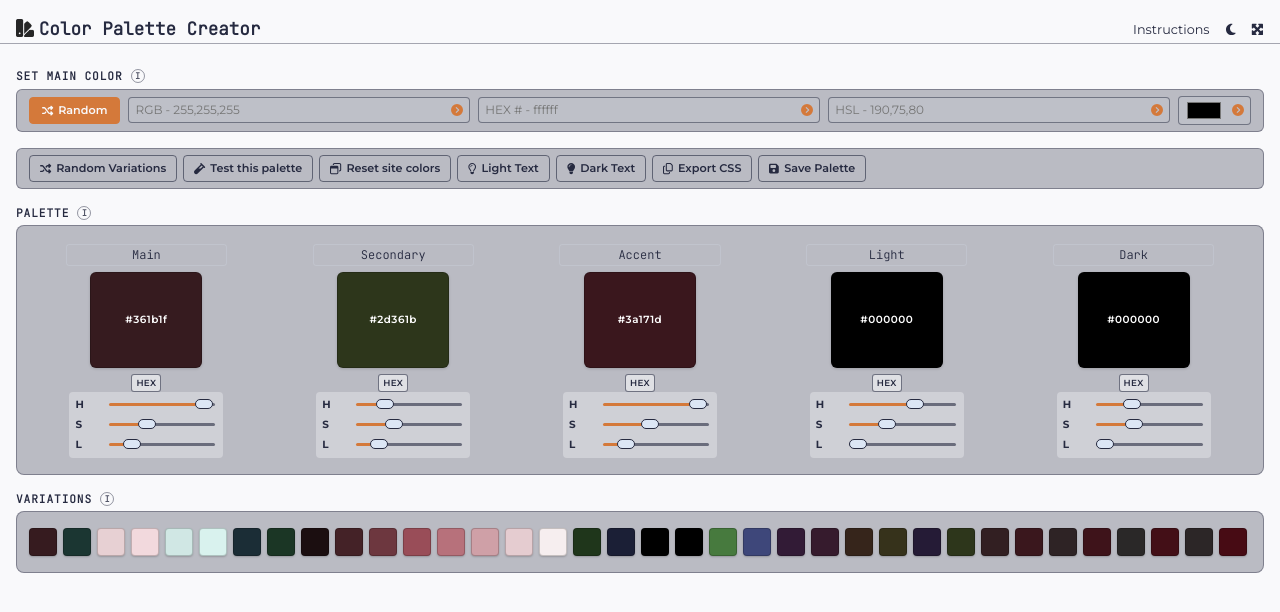
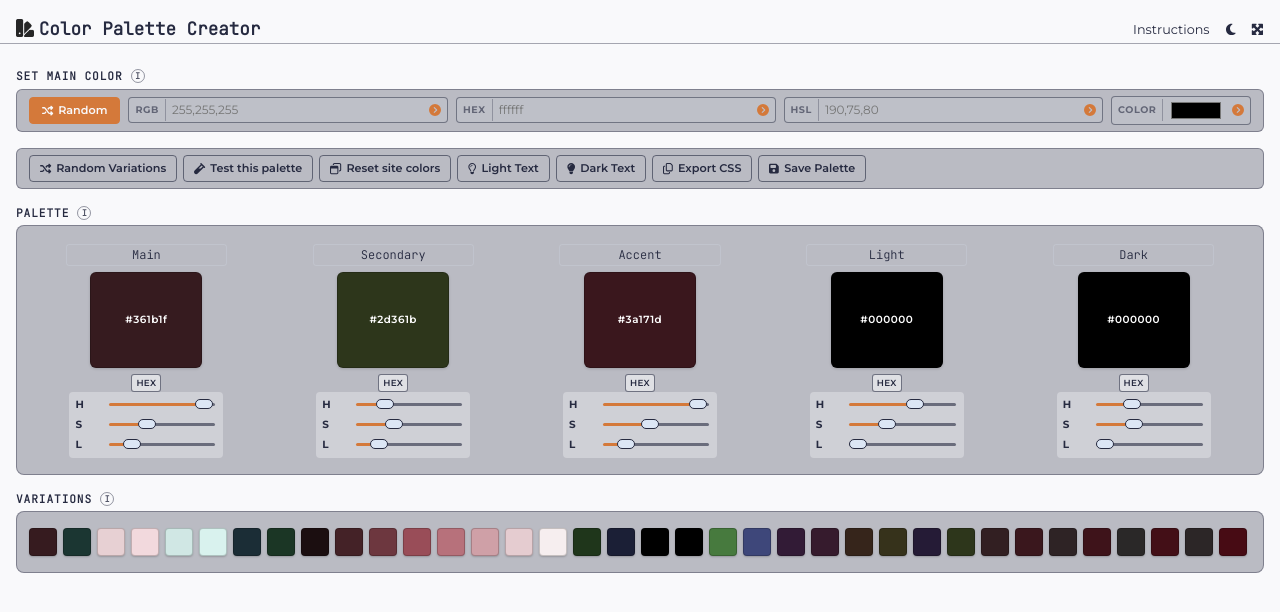
Before and after one commit to rogerio-romao/pallete-creator, a Vue app: page / in a window 1280 px wide. Shown: the top 612 px of the page. Built offline with nearby package versions, Linux system fonts and the light colour scheme; a web font is replaced by a local one.

Commit message:
refactor: improve input styling and add labels for better accessibility

```diff
--- a/src/components/MainColorChooserBar.vue
+++ b/src/components/MainColorChooserBar.vue
@@ -21,16 +21,13 @@ based on it.
             <!-- rgb input  -->
             <form @submit.prevent="submitRgb" data-testid="rgb-form">
                 <div class="input-wrapper" data-tooltip="RGB — e.g. 255,120,80">
-                    <label for="rgbInput" class="sr-only"
-                        >RGB color value</label
-                    >
+                    <label for="rgbInput" class="input-label">RGB</label>
                     <input
                         type="text"
                         data-testid="rgb-input"
-                        placeholder="RGB - 255,255,255"
+                        placeholder="255,255,255"
                         :pattern="rgbPattern"
                         id="rgbInput"
-                        aria-label="RGB color value"
                     />
                     <button type="submit" aria-label="Submit RGB color">
                         <i class="fas fa-chevron-circle-right"></i>
@@ -44,14 +41,13 @@ based on it.
                     class="input-wrapper"
                     data-tooltip="HEX — e.g. ff7850 or #ff7850"
                 >
-                    <label for="hexInput" class="sr-only">Hex color code</label>
+                    <label for="hexInput" class="input-label">HEX</label>
                     <input
                         type="text"
                         data-testid="hex-input"
-                        placeholder="HEX # - ffffff"
+                        placeholder="ffffff"
                         :pattern="hexPattern"
                         id="hexInput"
-                        aria-label="Hex color code"
                     />
                     <button type="submit" aria-label="Submit hex color">
                         <i class="fas fa-chevron-circle-right"></i>
@@ -62,16 +58,13 @@ based on it.
             <!-- hsl input  -->
             <form @submit.prevent="submitHsl" data-testid="hsl-form">
                 <div class="input-wrapper" data-tooltip="HSL — e.g. 190,75,80">
-                    <label for="hslInput" class="sr-only"
-                        >HSL color value</label
-                    >
+                    <label for="hslInput" class="input-label">HSL</label>
                     <input
                         type="text"
                         data-testid="hsl-input"
-                        placeholder="HSL - 190,75,80"
+                        placeholder="190,75,80"
                         :pattern="hslPattern"
                         id="hslInput"
-                        aria-label="HSL color value"
                     />
                     <button type="submit" aria-label="Submit HSL color">
                         <i class="fas fa-chevron-circle-right"></i>
@@ -81,14 +74,13 @@ based on it.
         </div>
 
         <!-- color input  -->
-        <form @submit.prevent="submitColor" data-testid="color-form">
+        <form @submit.prevent="submitColor" data-testid="color-form" class="color-form">
             <div class="input-wrapper" data-tooltip="Color wheel picker">
-                <label for="colorInput" class="sr-only">Color picker</label>
+                <label for="colorInput" class="input-label">COLOR</label>
                 <input
                     type="color"
                     data-testid="color-input"
                     id="colorInput"
-                    aria-label="Color picker"
                 />
                 <button type="submit" aria-label="Apply color">
                     <i class="fas fa-chevron-circle-right"></i>
--- a/src/style/app.css
+++ b/src/style/app.css
@@ -440,6 +440,26 @@ nav {
         align-items: center;
     }
 
+    & .color-form {
+        flex: 0 0 auto;
+        inline-size: 140px;
+    }
+
+    & .input-label {
+        font-size: 0.6rem;
+        font-weight: 700;
+        letter-spacing: 0.06em;
+        color: var(--text-color, #a1a1aa);
+        opacity: 0.6;
+        padding-inline: 6px;
+        white-space: nowrap;
+        flex-shrink: 0;
+        border-inline-end: 1px solid
+            color-mix(in srgb, var(--clr-dark, #52525b) 50%, transparent 50%);
+        padding-block: 4px;
+        cursor: pointer;
+    }
+
     & .input-wrapper input {
         padding-inline: 6px;
         background: transparent;
@@ -451,9 +471,13 @@ nav {
     }
 
     & .input-wrapper input:focus-visible {
+        outline: none;
+    }
+
+    & .input-wrapper:focus-within {
+        border-color: var(--clr-accent, #0d9488);
         outline: 2px solid var(--clr-accent, #0d9488);
-        outline-offset: 2px;
-        border-radius: 4px;
+        outline-offset: 0;
     }
 
     & .input-wrapper button {
```
